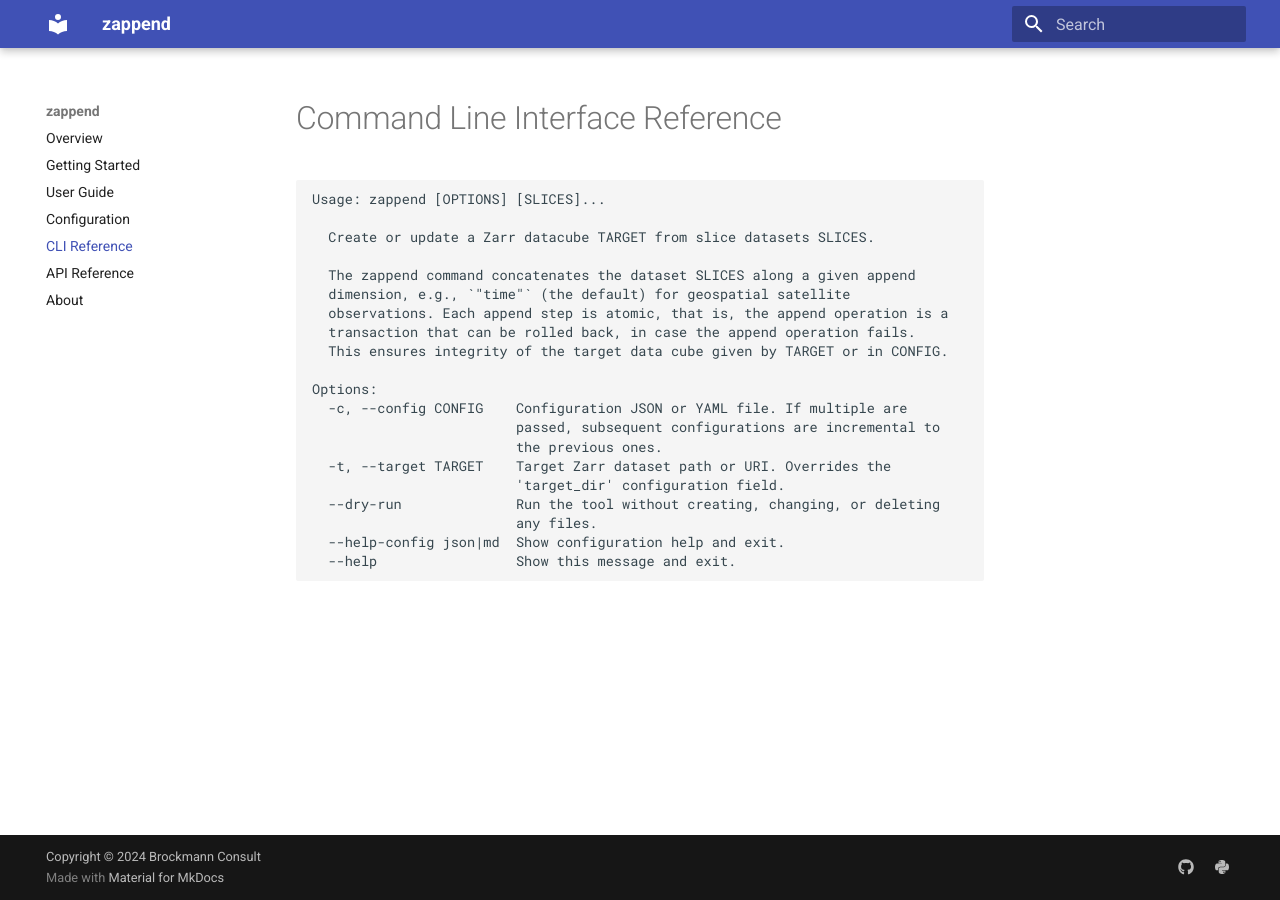
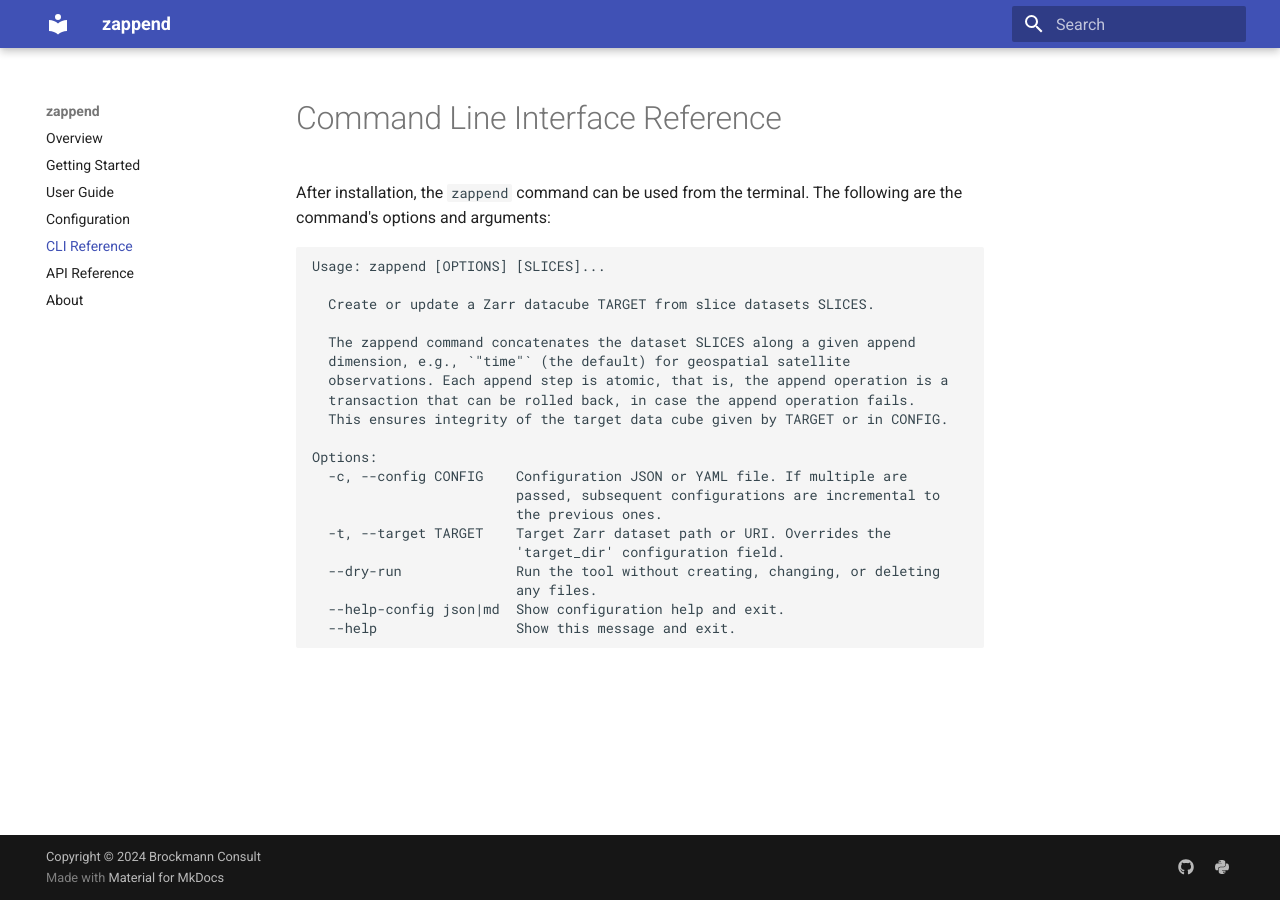
Before and after one commit to bcdev/zappend, an MkDocs documentation site: the page built from docs/cli.md, in a window 1280 px wide. Built offline with MkDocs 1.6.1 and Material for MkDocs 9.7.7, drawn with Linux system fonts in a browser that asks for light colours.

Commit message:
Update docs

````diff
--- a/docs/cli.md
+++ b/docs/cli.md
@@ -1,4 +1,7 @@
 # Command Line Interface Reference
+
+After installation, the `zappend` command can be used from the terminal.
+The following are the command's options and arguments:
 
 ```
 Usage: zappend [OPTIONS] [SLICES]...
````
